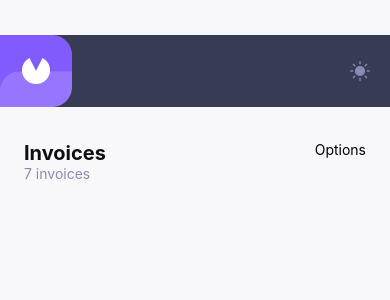
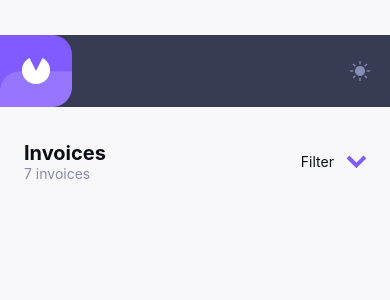
Before and after one commit to rogeliosamuel621/Invoice-App-Mobile, a React Native app: screen / in a window 390 px wide. Shown: the top 300 px of the page. Built offline with nearby package versions, Linux system fonts and the light colour scheme.

Commit message:
add FilterDropButton component

```diff
--- /dev/null
+++ b/src/modules/Home/components/FilterDropButton.tsx
@@ -0,0 +1,26 @@
+import { Image, StyleSheet, Text, View } from 'react-native'
+import { colors } from '../../../common/constants/colors'
+import { useDarkThemeContext } from '../../../common/contexts/DarkTheme/DarkThemeProvider'
+
+export const FilterDropButton = () => {
+  const { isDarkMode } = useDarkThemeContext()
+  return (
+    <View style={darkThemeStyles(isDarkMode).filterDropButton}>
+      <Text style={darkThemeStyles(isDarkMode).filterText}>Filter</Text>
+      <Image source={require('../../../../assets/drop.png')} />
+    </View>
+  )
+}
+
+const darkThemeStyles = (d: boolean) => {
+  return StyleSheet.create({
+    filterDropButton: {
+      flexDirection: 'row',
+      alignItems: 'center'
+    },
+    filterText: {
+      color: d ? '#FFF' : colors.primaryBlue,
+      paddingRight: 12
+    }
+  })
+}
--- a/src/modules/Home/components/HomeOptions.tsx
+++ b/src/modules/Home/components/HomeOptions.tsx
@@ -2,6 +2,7 @@ import { StyleSheet, Text, View } from 'react-native'
 import { PageTitle } from '../../../common/components/atoms/PageTitle'
 import { colors } from '../../../common/constants/colors'
 import { useDarkThemeContext } from '../../../common/contexts/DarkTheme/DarkThemeProvider'
+import { FilterDropButton } from './FilterDropButton'
 
 export const HomeOptions = () => {
   const { isDarkMode } = useDarkThemeContext()
@@ -12,7 +13,7 @@ export const HomeOptions = () => {
         <Text style={darkThemeStyles(isDarkMode).numOfInvoicesSubtitle}>7 invoices</Text>
       </View>
       <View>
-        <Text>Options</Text>
+        <FilterDropButton />
       </View>
     </View>
   )
@@ -24,7 +25,8 @@ const darkThemeStyles = (d: boolean) => {
       flexDirection: 'row',
       justifyContent: 'space-between',
       paddingHorizontal: 24,
-      marginTop: 34
+      marginTop: 34,
+      alignItems: 'center'
     },
     numOfInvoicesSubtitle: {
       color: d ? colors.secondaryGray : colors.primaryGray
```
Also changed, not shown: assets/drop.png (added).
